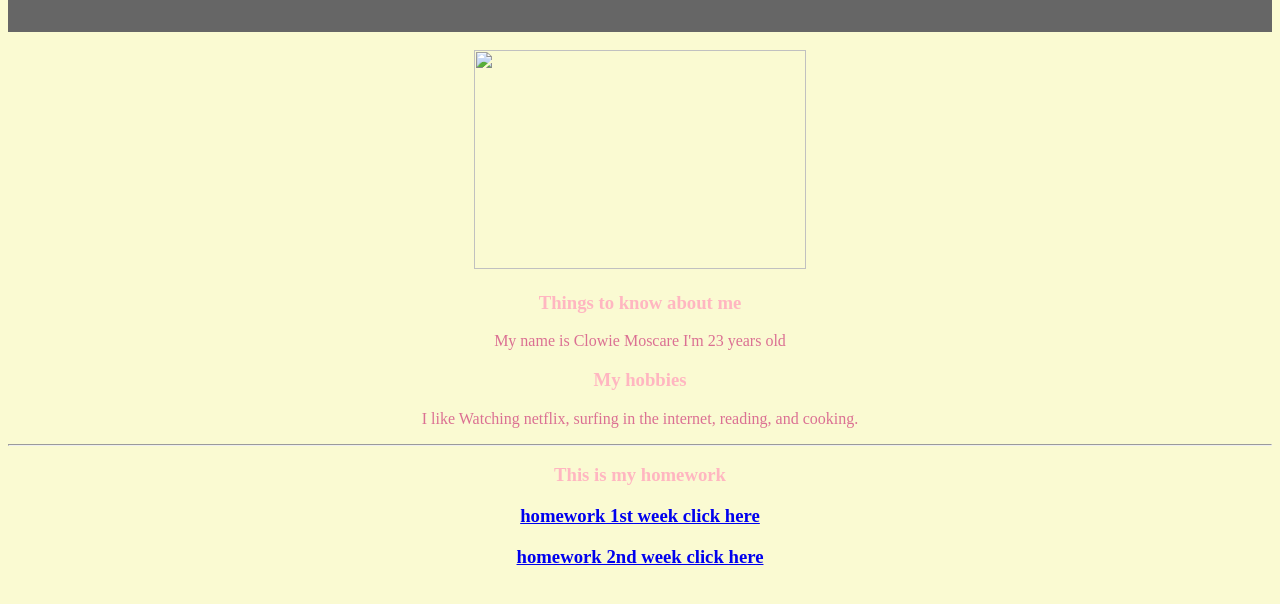
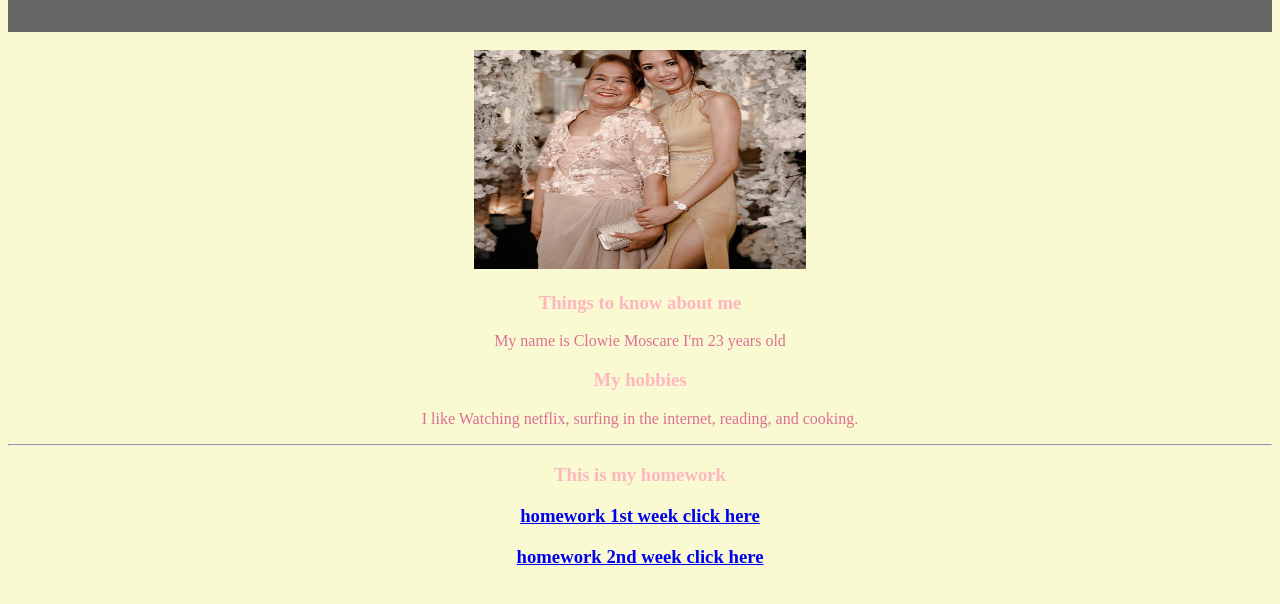
Before and after one commit to icy-boop/cis1300, a plain HTML site: page index.html in a window 1280 px wide. Shown: the part 80-684 px from the top of the page. Drawn offline with Linux system fonts and the light colour scheme.

Commit message:
Update index.html

```diff
--- a/index.html
+++ b/index.html
@@ -27,7 +27,7 @@ header {
 <body>
 <header><h2>Welcome to my Site</h2></header>
 	<br>
-<img src="mama.jpeg" width="332" height="219" alt=""/>
+<img src="mama.jpg" width="332" height="219" alt=""/>
 	<h3>Things to know about me</h3>
 <p>My name is Clowie Moscare I'm 23 years old</p>
 	<h3>My hobbies</h3>
```
